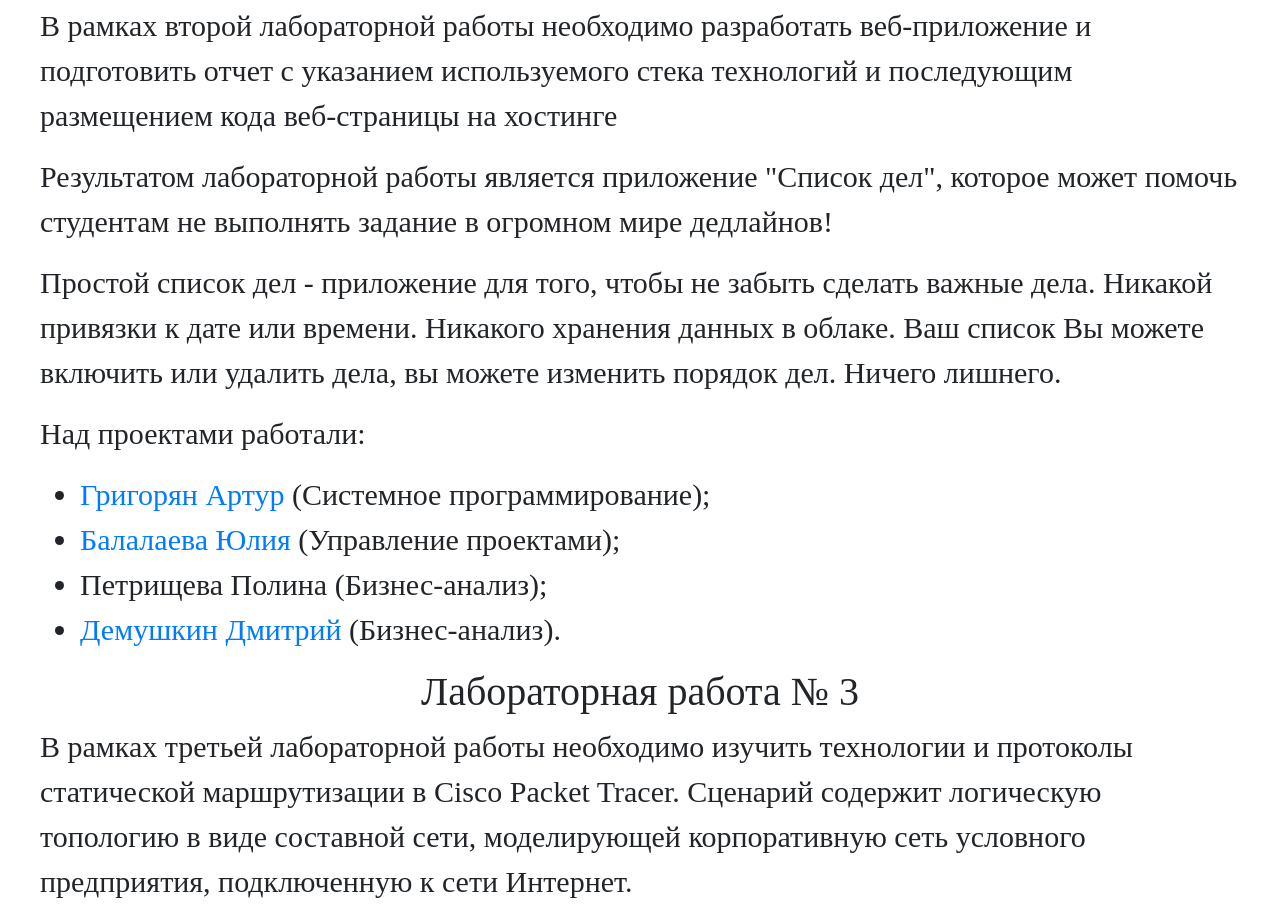
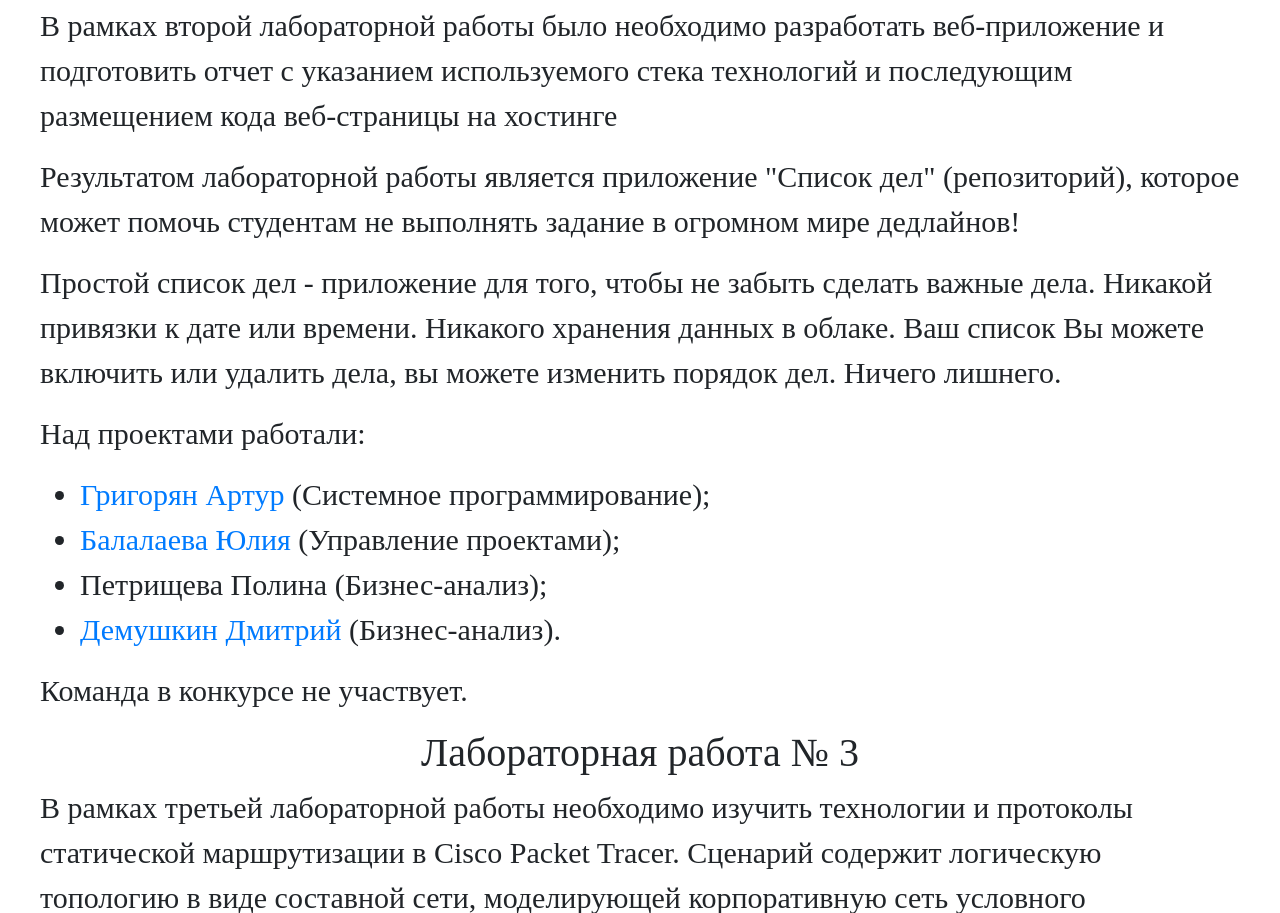
Before and after one commit to PolinaPetrishcheva/lab-petrishcheva, a plain HTML site: page index.html in a window 1280 px wide. Shown: the part 1306-2219 px from the top of the page. Drawn offline with nearby package versions, Linux system fonts and the light colour scheme; a script that the page names is missing.

Commit message:
Add files via upload

```diff
--- a/index.html
+++ b/index.html
@@ -41,9 +41,9 @@
   <td>План выполнения:</td>
   <p>
 
-      <td>В рамках второй лабораторной работы необходимо разработать веб-приложение и подготовить отчет с указанием используемого стека технологий и последующим размещением кода веб-страницы на хостинге
+      <td>В рамках второй лабораторной работы было необходимо разработать веб-приложение и подготовить отчет с указанием используемого стека технологий и последующим размещением кода веб-страницы на хостинге
       <td>
-        <p>Результатом лабораторной работы является приложение "Список дел", которое может помочь студентам не выполнять задание в огромном мире дедлайнов!</p>
+        <p>Результатом лабораторной работы является приложение "Список дел" (репозиторий), которое может помочь студентам не выполнять задание в огромном мире дедлайнов!</p>
         <p>Простой список дел - приложение для того, чтобы не забыть сделать важные дела. Никакой привязки к дате или времени. Никакого хранения данных в облаке. Ваш список Вы можете включить или удалить дела, вы можете изменить порядок дел. Ничего лишнего.</p>
         <p>Над проектами работали:</p>
         <ul class="aa">
@@ -52,6 +52,7 @@
           <li>Петрищева Полина  (Бизнес-анализ);</li>
           <li><a href="https://dmitrydemushkin1998.github.io/lab-demushkin/">Демушкин Дмитрий</a>  (Бизнес-анализ).</li>
         </ul>
+        <p>Команда в конкурсе не участвует.</p>
       </p>
 
 </p>
```
